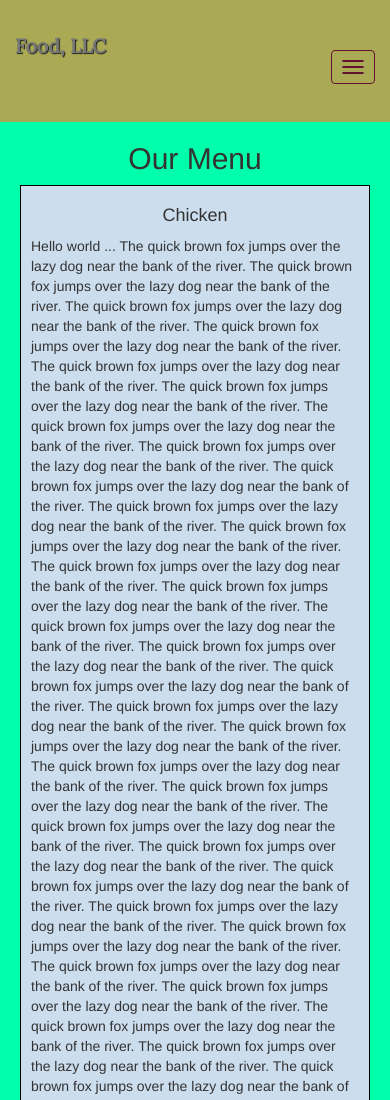
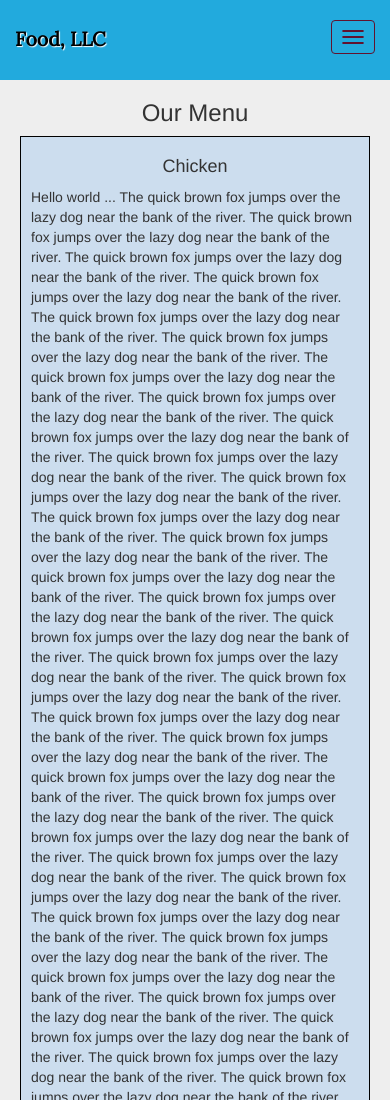
Before and after one commit to c0RrdUMp/module3, a plain HTML site: page index.html in a window 390 px wide. Shown: the top 1100 px of the page. Drawn offline with Linux system fonts and the light colour scheme.

Commit message:
Signed-off-by: c0RrdUMp <cdfxsub@gmail.com>

```diff
--- a/index.html
+++ b/index.html
@@ -17,8 +17,7 @@
         <div class="navbar-header">
 
           <div class="navbar-brand">
-            <!-- <h1 id="navbrand">Food, LLC</h1> -->
-            <h1 id="navbrand" class="navbar-text navbar-left">Food, LLC</h1>
+            <p id="navbrand" class="navbar-text navbar-left">Food, LLC</p>
           </div>
 
           <button type="button" class="navbar-toggle collapsed" data-toggle="collapse" data-target="#collapsable-nav" aria-expanded="false">
@@ -30,13 +29,15 @@
         </div>
 
         <div id="collapsable-nav" class="collapse navbar-collapse">
-          <ul id="nav-list" class="nav navbar-nav navbar-right hidden-lg hidden-md hidden-sm">
+          <ul id="nav-list" class="nav navbar-nav navbar-right visible-xs">
+
             <li>
-                <div id="divnav"> <br class="hidden-xs"> Chicken  </div> </li>
+                <br class="hidden-xs"> Chicken  </li> <hr>
             <li>
-                <div id="divnav"> <br class="hidden-xs"> Beef     </div> </li>
+                <br class="hidden-xs"> Beef     </li> <hr>
             <li>
-                <div id="divnav"> <br class="hidden-xs"> Sushi    </div> </li>
+            <br class="hidden-xs"> Sushi    </li> <hr class="style1">
+
 
           </ul><!-- #nav-list -->
         </div><!-- .collapse .navbar-collapse -->
@@ -46,7 +47,7 @@
 
 
 
-      <h2 class="text-center">Our Menu</h2>
+      <h3 class="text-center">Our Menu</h3>
 
     <section class="container-fluid">
       <h4 class="text-center"> Chicken</h4>
--- a/stylesheets/styles.css
+++ b/stylesheets/styles.css
@@ -1,22 +1,28 @@
 
 
 body{
-  background-color: #00FFAA;
+  background-color: #EEEEEE;
+  box-sizing: border-box;
 }
 /** HEADER **/
 #header-nav {
-  background-color: #aaaa55;
+  background-color: #22AADD;
   border-radius: 0;
   border: 0;
+  color: #222222;
 }
 
 
-.navbar-brand h1 { /* Restaurant name */
+.navbar-brand p { /* Restaurant name */
   font-family: 'Lora', serif;
-  color: #557c3e;
-  font-size: 1.5em;
+  font-size: 2em;
   font-weight: bold;
-  text-shadow: 1px 1px 1px #222;
+  margin-top: -1px;
+  text-shadow: 1px 1px 1px #fff;
+}
+
+.navbar-default .navbar-text {
+  color: #000;
 }
 
 #nav-list {
@@ -29,20 +35,14 @@ body{
 }
 .navbar-header button.navbar-toggle {
   clear: both;
-  margin-top: -30px;
+  margin-top: -60px;
 }
 
-#divnav{
-  border: solid black 1px;
-  margin-bottom: 1px;
-}
 /* END HEADER */
 
 /********** Large devices only **********/
 @media (min-width: 1200px) {
-  .navbar-brand h1 { /* Restaurant name */
-    box-sizing: content-box;
-  }
+
 }
 
 /********** Medium devices only **********/
@@ -61,9 +61,8 @@ body{
     padding-top: 10px;
     height: 80px;
   }
-  .navbar-brand h1 { /* Restaurant name */
-    padding-top: 10px;
-    padding-bottom: 10px;
+  .navbar-brand p { /* Restaurant name */
+    padding-top: 20px;
     font-size: 5vw; /* 1vw = 1% of viewport width */
   }
 
@@ -89,7 +88,7 @@ section {
 .container {
   margin-right: auto;
   margin-left: 0;
-  padding-bottom: 30px;
+  padding-bottom: auto;
 }
 
 .container-fluid {
@@ -98,3 +97,9 @@ section {
   margin-right: 20px;
   margin-left: 20px;
 }
+
+
+hr.style1 {
+
+   margin-bottom: -7px;
+}
```
